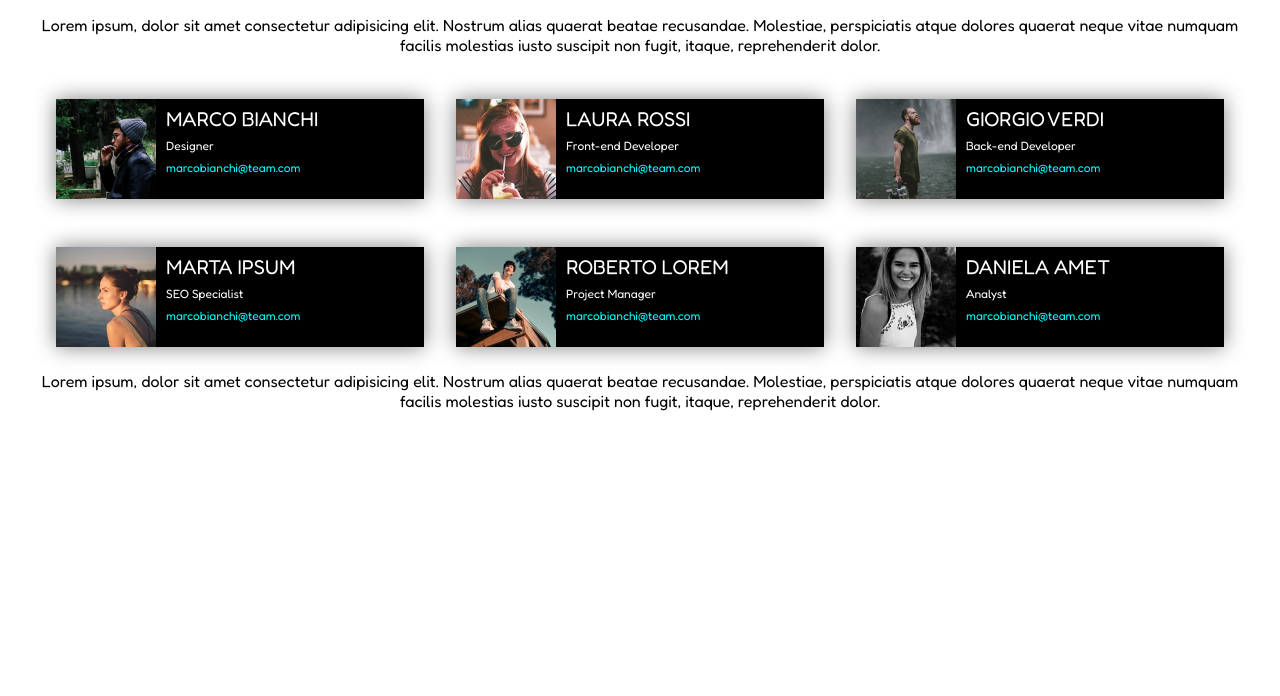
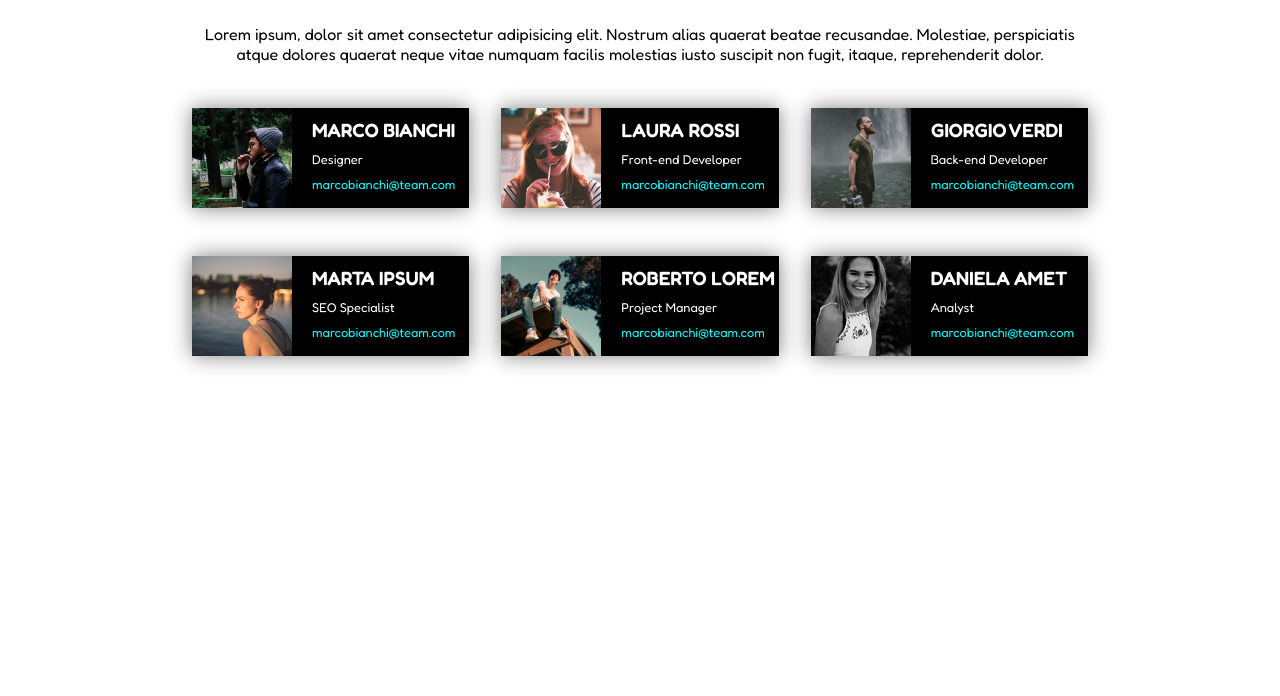
Before and after one commit to alessandropecchini99/html-css-float-cards, a plain HTML site: page index.html in a window 1280 px wide. Shown: the part 104-800 px from the top of the page. Drawn offline with Linux system fonts and the light colour scheme.

Commit message:
fix cards layout and text

```diff
--- a/index.html
+++ b/index.html
@@ -22,52 +22,50 @@
             <!-- SEZIONI -->
             <div class="conteinercards clearfix">
 
-                <section class="left">
-                        <img src="img/male1.png" alt="boy1" class="left">
-                        <span class="nome">MARCO BIANCHI</span>
-                        <span class="info">Designer</span>
-                        <span class="info"><a href="marcobianchi@team.com" target="_blank">marcobianchi@team.com</a></span>
+                <section>
+                        <img src="img/male1.png" alt="boy1">
+                        <div class="nome">MARCO BIANCHI</div>
+                        <div class="info">Designer</div>
+                        <div class="info"><a href="mailto: marcobianchi@team.com" target="_blank">marcobianchi@team.com</a></div>
                 </section>
 
-                <section class="left">
-                    <img src="img/female1.png" alt="female1" class="left">
-                    <span class="nome">LAURA ROSSI</span>
-                    <span class="info">Front-end Developer</span>
-                    <span class="info"><a href="laurarossi@team.com" target="_blank">marcobianchi@team.com</a></span>
+                <section>
+                    <img src="img/female1.png" alt="female1">
+                    <div class="nome">LAURA ROSSI</div>
+                    <div class="info">Front-end Developer</div>
+                    <div class="info"><a href="mailto: laurarossi@team.com" target="_blank">marcobianchi@team.com</a></div>
                 </section>
 
-                <section class="left">
-                    <img src="img/male2.png" alt="boy2" class="left">
-                    <span class="nome">GIORGIO VERDI</span>
-                    <span class="info">Back-end Developer</span>
-                    <span class="info"><a href="giorgioverdi@team.com" target="_blank">marcobianchi@team.com</a></span>
+                <section>
+                    <img src="img/male2.png" alt="boy2">
+                    <div class="nome">GIORGIO VERDI</div>
+                    <div class="info">Back-end Developer</div>
+                    <div class="info"><a href="mailto: giorgioverdi@team.com" target="_blank">marcobianchi@team.com</a></div>
                 </section>
 
-                <section class="left">
-                    <img src="img/female2.png" alt="female2" class="left">
-                    <span class="nome">MARTA IPSUM</span>
-                    <span class="info">SEO Specialist</span>
-                    <span class="info"><a href="martaipsum@team.com" target="_blank">marcobianchi@team.com</a></span>
+                <section>
+                    <img src="img/female2.png" alt="female2">
+                    <div class="nome">MARTA IPSUM</div>
+                    <div class="info">SEO Specialist</div>
+                    <div class="info"><a href="mailto: martaipsum@team.com" target="_blank">marcobianchi@team.com</a></div>
                 </section>
 
-                <section class="left">
-                    <img src="img/male3.png" alt="boy3" class="left">
-                    <span class="nome">ROBERTO LOREM</span>
-                    <span class="info">Project Manager</span>
-                    <span class="info"><a href="robertolorem@team.com" target="_blank">marcobianchi@team.com</a></span>
+                <section>
+                    <img src="img/male3.png" alt="boy3">
+                    <div class="nome">ROBERTO LOREM</div>
+                    <div class="info">Project Manager</div>
+                    <div class="info"><a href="mailto: robertolorem@team.com" target="_blank">marcobianchi@team.com</a></div>
                 </section>
 
-                <section class="left">
-                    <img src="img/female3.png" alt="female3" class="left">
-                    <span class="nome">DANIELA AMET</span>
-                    <span class="info">Analyst</span>
-                    <span class="info"><a href="danielaamet@team.com" target="_blank">marcobianchi@team.com</a></span>
+                <section>
+                    <img src="img/female3.png" alt="female3">
+                    <div class="nome">DANIELA AMET</div>
+                    <div class="info">Analyst</div>
+                    <div class="info"><a href="mailto: danielaamet@team.com" target="_blank">marcobianchi@team.com</a></div>
                 </section>
 
             <!-- ::after -->
             </div>
-
-            <p id="subtitle">Lorem ipsum, dolor sit amet consectetur adipisicing elit. Nostrum alias quaerat beatae recusandae. Molestiae, perspiciatis atque dolores quaerat neque vitae numquam facilis molestias iusto suscipit non fugit, itaque, reprehenderit dolor.</p>
     </div>
 
 </body>
--- a/style.css
+++ b/style.css
@@ -9,12 +9,12 @@ html{
 }
 
 .conteiner {
-    width: 1200px;
+    width: 70%;
     margin-inline: auto;
 }
 
 .conteinercards {
-    width: 100%;
+    margin-inline: -1em;
 }
 
 .clearfix::after {
@@ -27,6 +27,8 @@ html{
 
 h1 {
     text-align: center;
+    font-size: 40px;
+    font-weight: bold;
     margin-top: 40px;
     margin-bottom: 40px;
     color: #E52868;
@@ -43,38 +45,37 @@ h1 {
 
 section {
     width: calc(100% / 3 - 2 * 1rem);
-    height: 100%;
+    height: 100px;
     margin: 1.5em 1em;
     background-color: black;
     color: white;
     box-shadow: 0px 0px 20px grey;
+    float: left;
 }
 
 /* FOTO */
-img {
+section img {
+    height: 100%;
     width: 100px;
-}
-
-.left {
+    margin-right: 20px;
+    object-fit: cover;
     float: left;
 }
 
 /* TESTO */
-.nome {
-    font-size: 20px;
-    display: block;
-    padding: 8px 0px 0px 110px;
+section .nome {
+    font-weight: bold;
+    font-size: 1.2rem;
+    margin-top: .5em;
 }
 
-.info {
-    font-size: 12px;
-    margin-top: 7px;
-    margin-bottom: 6px;
-    padding-left: 110px;
-    display: block;
+section .info {
+    font-size: .8rem;
+    margin-top: .8em;
 }
 
-a {
+
+section a {
     color: aqua;
     text-decoration: none;
 }
```
Also changed, not shown: screen.png (deleted).
